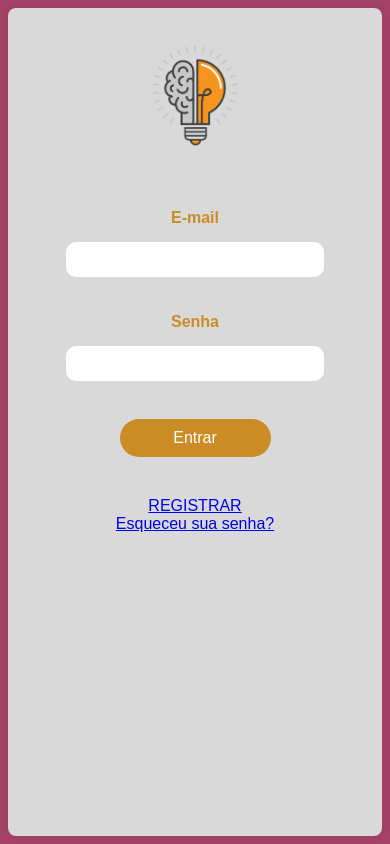
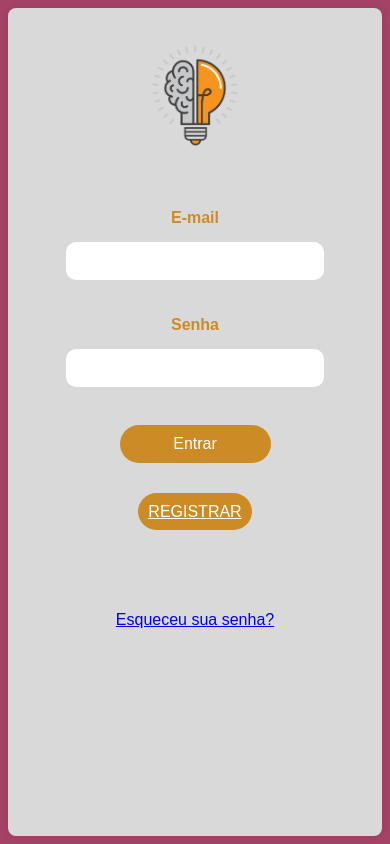
Before and after one commit to MenossiJose/Criativas, a React (Vite) app in the folder frontend/: page / in a window 390 px wide. Built offline with nearby package versions, Linux system fonts and the light colour scheme.

Commit message:
changed styles

```diff
--- a/frontend/src/styles/loginStyles.css
+++ b/frontend/src/styles/loginStyles.css
@@ -11,7 +11,7 @@ form {
 
 .body {
   font-family: Arial, sans-serif;
-    background-color: #A54367;
+  background-color: #a54367;
   display: flex;
   justify-content: center;
   min-height: 100vh;
@@ -35,12 +35,12 @@ form {
 .input-container label {
   font-size: clamp(1rem, 2vw, 1.5rem);
   font-weight: bold;
-    color: #CB8C26;
+  color: #cb8c26;
   margin-bottom: 0.3125rem;
 }
 
 .login-container {
-    background-color: #D9D9D9;
+  background-color: #d9d9d9;
   padding: 1.25rem;
   border-radius: 0.5rem;
   box-shadow: 0 0 0.625rem rgba(0, 0, 0, 0.1);
@@ -59,7 +59,7 @@ form {
   margin-bottom: 1.25rem;
   font-size: clamp(1rem, 2vw, 1.5rem);
   font-weight: lighter;
-    color: #CB8C26;
+  color: #cb8c26;
   font-family: Inter, sans-serif;
 }
 
@@ -71,12 +71,14 @@ form {
   margin: 0.625rem 0;
   border: 0;
   border-radius: 0.625rem;
+  font-size: clamp(1rem, 2vw, 1.5rem);
+  text-align: center;
 }
 
-.login-container button {
+.button-container {
   width: clamp(120px, 30%, 200px);
   padding: 0.625rem;
-    background-color: #CB8C26;
+  background-color: #cb8c26;
   border: none;
   border-radius: 1.25rem;
   color: white;
@@ -85,12 +87,44 @@ form {
   margin-top: 0.625rem;
 }
 
-.login-container button:hover {
-    background-color: #F9BB58;
+.button-container:hover {
+  background-color: #f9bb58;
 }
 
 .login-container a:hover {
   text-decoration: underline;
+}
+
+.button-forgot {
+  border: none;
+  background-color: transparent;
+  font-size: clamp(1rem, 1.5vw, 1.375rem);
+  cursor: pointer;
+  margin-top: 5.625rem;
+}
+
+.error-message {
+  color: red;
+  font-size: 0.85rem;
+  margin-top: 0.25rem;
+  opacity: 1;
+  transition: opacity 0.3s ease-in-out;
+}
+
+.error-message.hidden {
+  opacity: 0;
+  visibility: hidden;
+}
+
+@media screen and (max-width: 1024px) {
+  .login-container {
+    min-height: 350px;
+    width: 95%;
+  }
+
+  .button-container {
+    width: 50%;
+  }
 }
 
 @media screen and (max-width: 768px) {
@@ -100,7 +134,7 @@ form {
     padding: 1rem;
   }
 
-    .login-container button {
+  .button-container {
     width: 50%;
   }
 }
```
Lines whose indentation alone changed are shown as unchanged.
